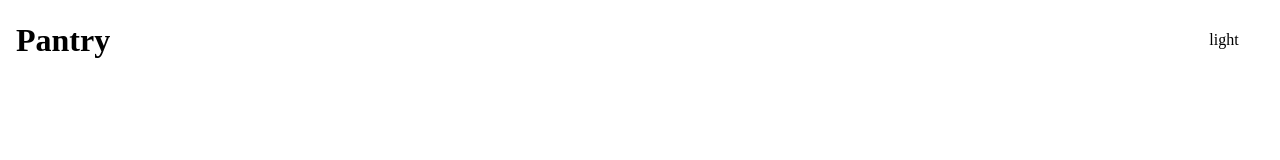
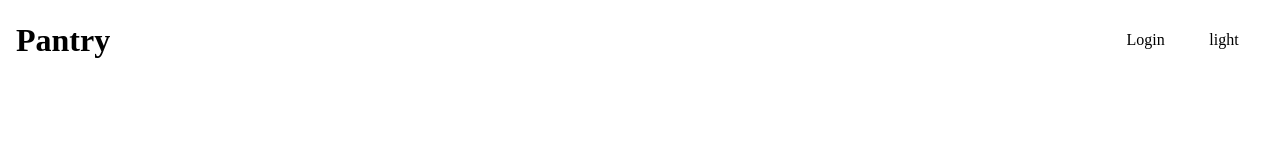
Before and after one commit to parbots/pantry, a Next.js app: page / in a window 1280 px wide. Shown: the top 160 px of the page. Built offline with nearby package versions, Linux system fonts and the light colour scheme.

Commit message:
Add navigation links to landing page header

```diff
--- a/layouts/pages/landing/Header/Header.module.css
+++ b/layouts/pages/landing/Header/Header.module.css
@@ -1,9 +1,49 @@
 .header {
     height: 10vh;
 
+    padding: 1rem;
+
     display: flex;
+    justify-content: space-between;
     align-items: center;
-    justify-content: space-between;
+}
 
-    padding: 1rem;
+.headerLeft {
+    display: flex;
+    justify-content: center;
+    align-items: center;
 }
+
+.headerRight {
+    display: flex;
+    justify-content: center;
+    align-items: center;
+    gap: 1rem;
+}
+
+.navBar {
+    display: flex;
+}
+
+.navList {
+    display: flex;
+    justify-content: center;
+    align-items: center;
+    gap: 1rem;
+}
+
+.navItem {
+    display: flex;
+}
+
+.navLink {
+    padding: 0.2rem;
+
+    text-decoration: none;
+
+    color: var(--color);
+}
+
+.navLink:hover {
+    text-decoration: underline 2px;
+}
--- a/layouts/pages/landing/Header/Header.tsx
+++ b/layouts/pages/landing/Header/Header.tsx
@@ -1,12 +1,30 @@
 import styles from './Header.module.css';
 
+import Link from 'next/link';
+
 import ThemeToggle from 'components/ThemeToggle';
+
+// TODO: Check login status and change login link to dashboard link if user is logged in
 
 const Header = () => {
     return (
         <header className={styles.header}>
-            <h2 className={styles.title}>Pantry</h2>
-            <ThemeToggle />
+            <section className={styles.headerLeft}>
+                <h2 className={styles.title}>Pantry</h2>
+            </section>
+
+            <section className={styles.headerRight}>
+                <nav className={styles.navBar}>
+                    <ul className={styles.navList}>
+                        <li className={styles.navItem}>
+                            <Link href='/dashboard'>
+                                <a className={styles.navLink}>Login</a>
+                            </Link>
+                        </li>
+                    </ul>
+                </nav>
+                <ThemeToggle />
+            </section>
         </header>
     );
 };
```
